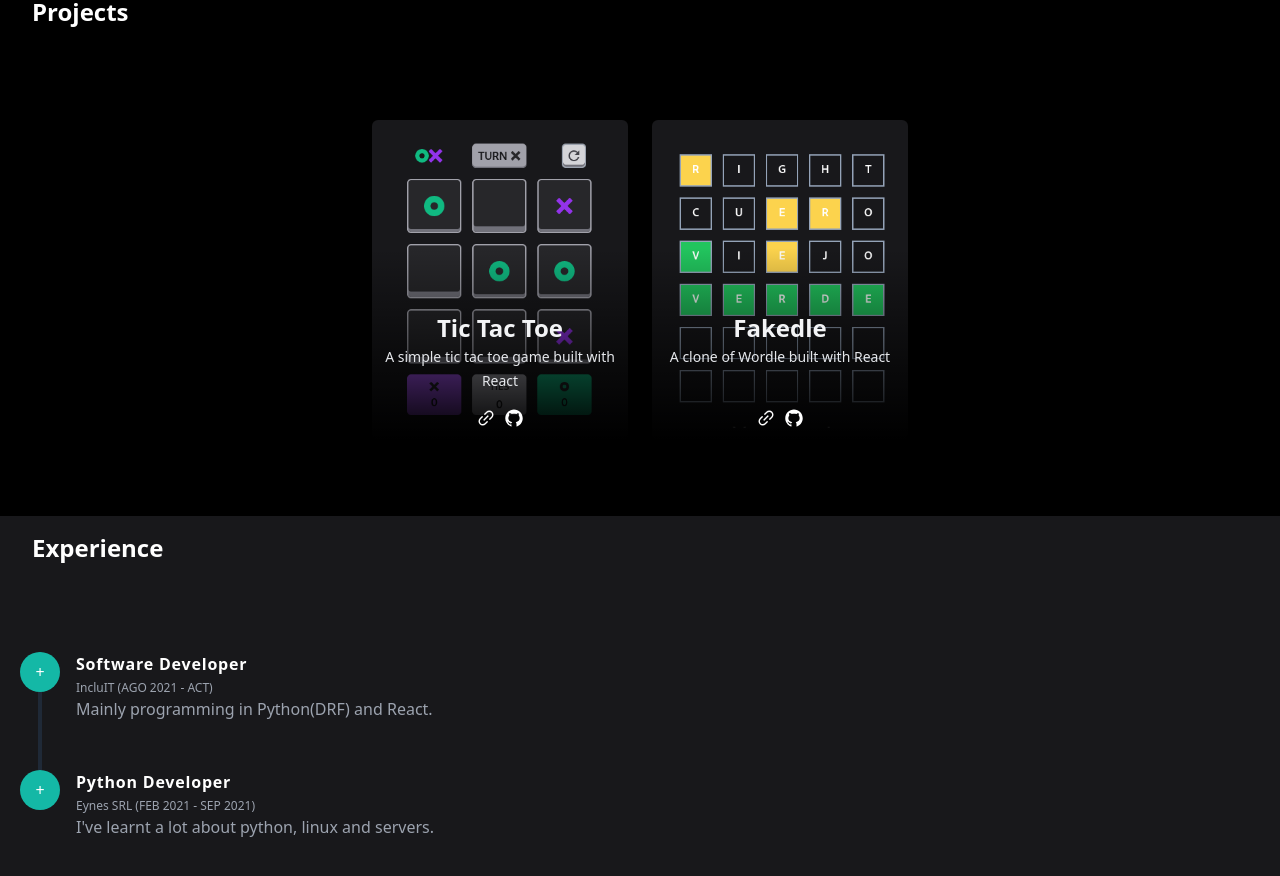
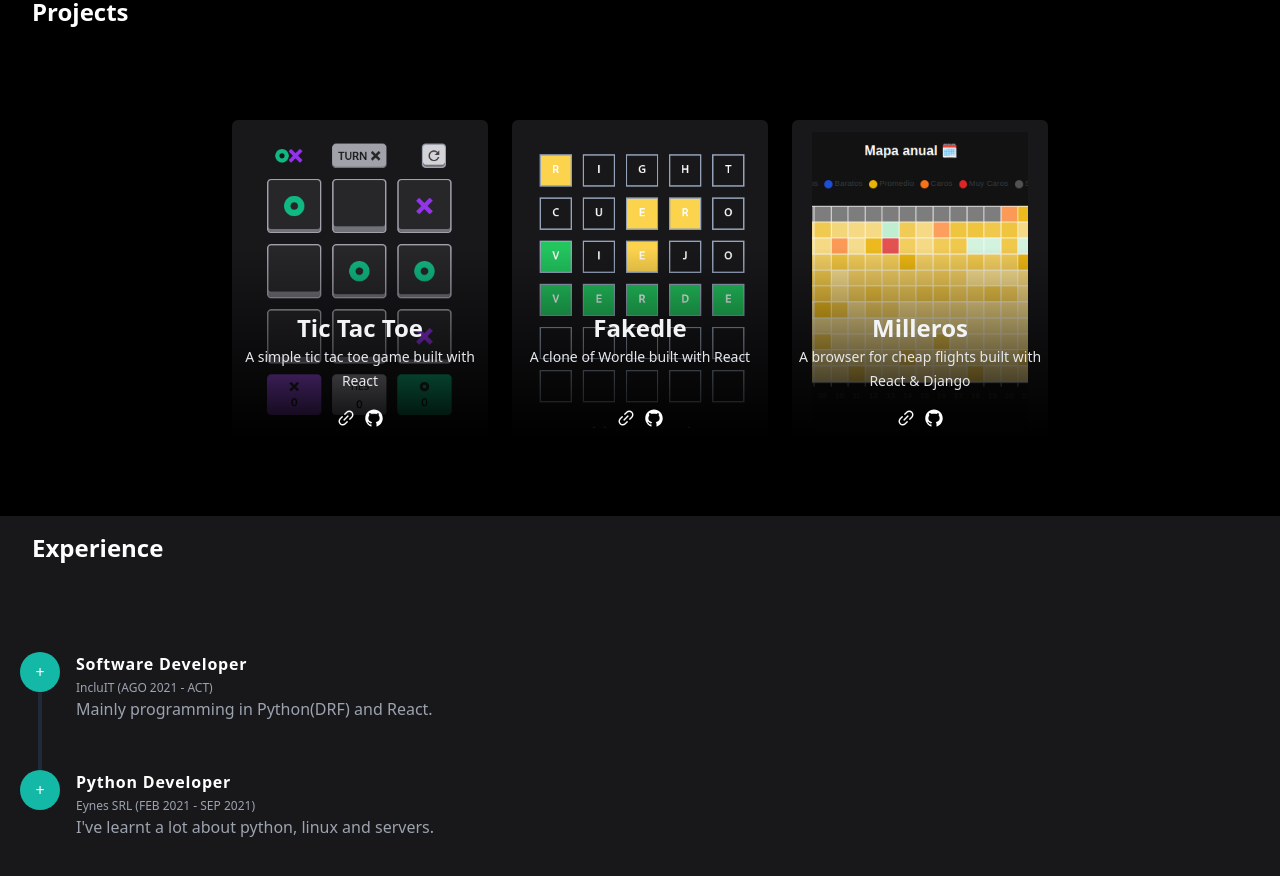
Before and after one commit to benitez96/portfolio, a React (Vite) app: page / in a window 1280 px wide. Shown: the part 820-1696 px from the top of the page. Built offline with nearby package versions, Linux system fonts and the light colour scheme.

Commit message:
[add] milleros project

```diff
--- a/src/data/projects.js
+++ b/src/data/projects.js
@@ -14,5 +14,13 @@ export const projects =[
     description: 'A clone of Wordle built with React',
     github:'https://github.com/benitez96/fakedle',
     url:'https://benitez96.github.io/fakedle',
+  },
+  {
+    id: 3,
+    title: 'Milleros',
+    image: new URL("../assets/milleros.png", import.meta.url),
+    description: 'A browser for cheap flights built with React & Django',
+    github:'https://github.com/benitez96/trackmiles',
+    url:'https://milleros.com.ar',
   }
 ]
```
Also changed, not shown: src/assets/milleros.png (added).
